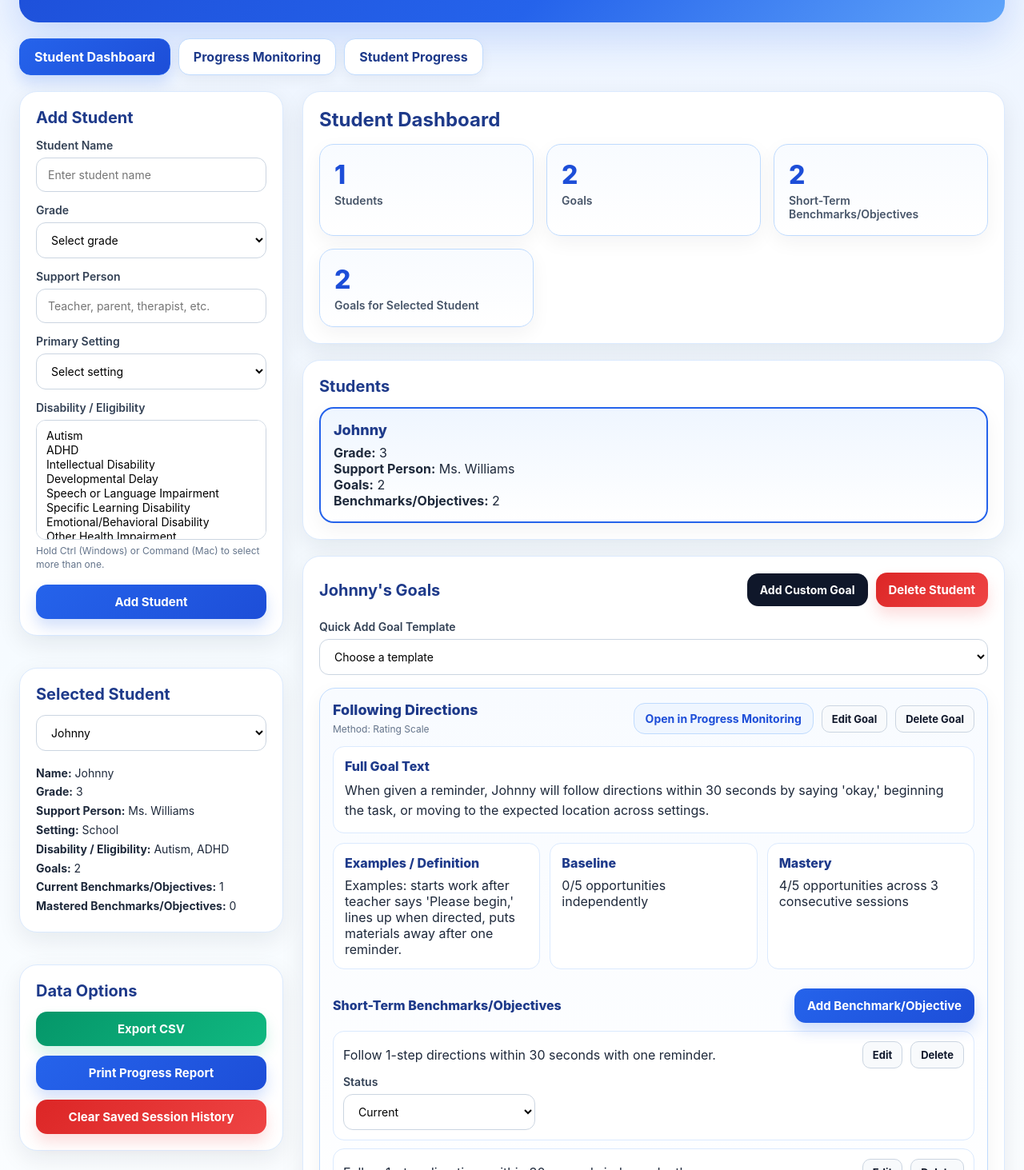
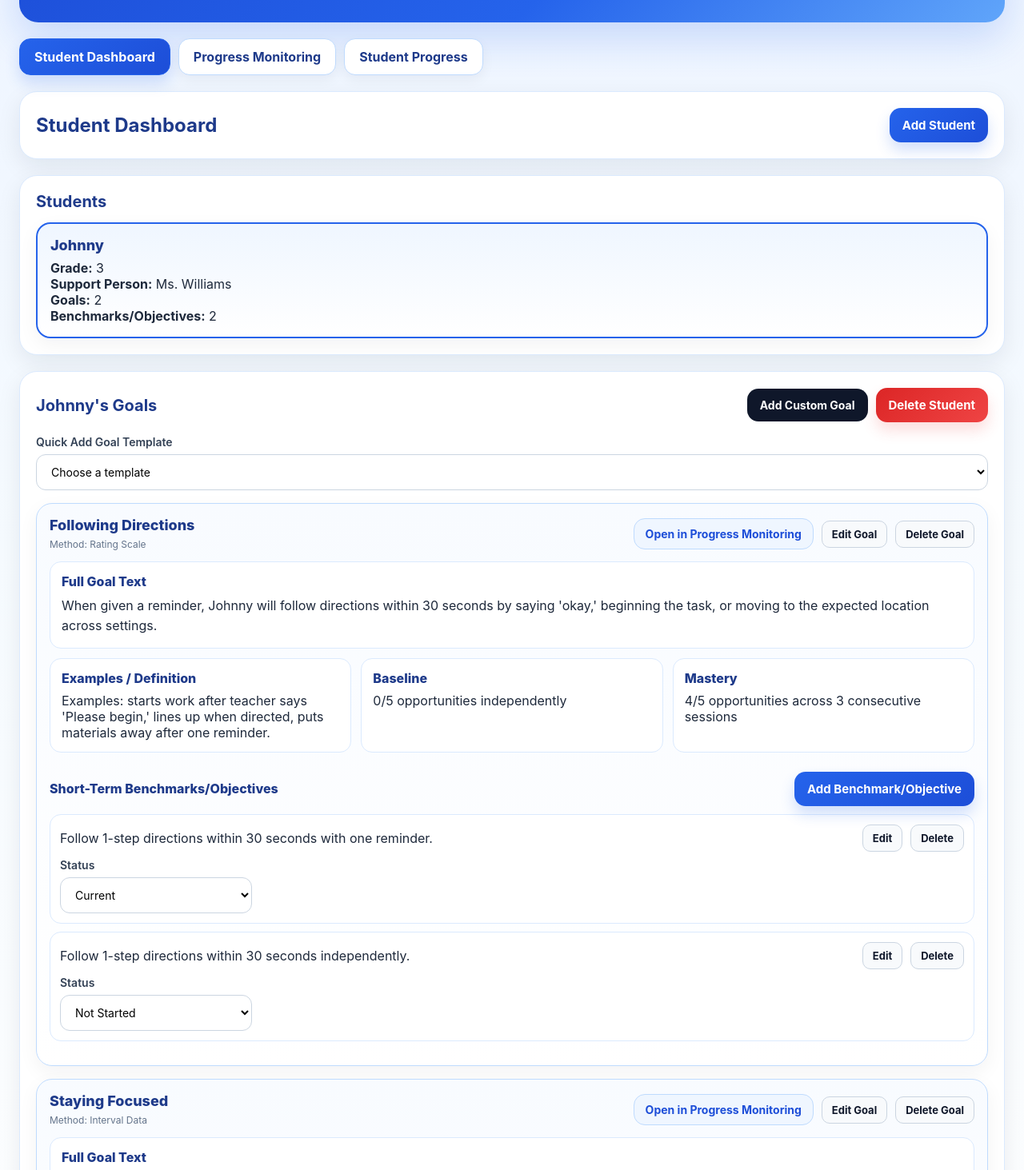
Before and after one commit to jasminevsadler/Ramp-Tracker, a React (Vite) app: page / in a window 1280 px wide. Shown: the part 127-1590 px from the top of the page at 80% size. Built offline with nearby package versions, Linux system fonts and the light colour scheme.

Commit message:
Update App.jsx

```diff
--- a/src/App.jsx
+++ b/src/App.jsx
@@ -493,6 +493,7 @@ export default function App() {
   const [activeTab, setActiveTab] = useState(() =>
     loadFromStorage("ramp_active_tab", "studentDashboard")
   );
+  const [showAddStudentForm, setShowAddStudentForm] = useState(false);
   const [studentForm, setStudentForm] = useState({
     name: "",
     grade: "",
@@ -753,6 +754,7 @@ export default function App() {
     setSelectedStudentId(newStudent.id);
     setSelectedGoalId("");
     setSelectedBenchmarkId("");
+    setShowAddStudentForm(false);
 
     setStudentForm({
       name: "",
@@ -1520,12 +1522,6 @@ export default function App() {
       gridTemplateColumns: "repeat(auto-fit, minmax(220px, 1fr))",
       gap: "16px",
     },
-    compactSummaryGrid: {
-      display: "grid",
-      gridTemplateColumns: "repeat(auto-fit, minmax(160px, 1fr))",
-      gap: "12px",
-      marginBottom: "18px",
-    },
     statCard: {
       background: "linear-gradient(180deg, #f8fbff 0%, #ffffff 100%)",
       border: "1px solid #bfdbfe",
@@ -1682,9 +1678,17 @@ export default function App() {
     }),
   };
 
-  const renderStudentSelectorCard = () => (
+
+
+
+
+
+
+
+
+  const renderStudentSelect = () => (
     <div style={styles.card}>
-      <h2 style={styles.subTitle}>Selected Student</h2>
+      <label style={styles.label}>Select Student</label>
       <select
         value={selectedStudent?.id || ""}
         onChange={(e) => {
@@ -1702,55 +1706,26 @@ export default function App() {
           </option>
         ))}
       </select>
-
-      {selectedStudent && (
-        <div style={{ marginTop: "16px", lineHeight: 1.7, fontSize: "14px" }}>
-          <div><strong>Name:</strong> {selectedStudent.name}</div>
-          <div><strong>Grade:</strong> {selectedStudent.grade || "-"}</div>
-          <div><strong>Support Person:</strong> {selectedStudent.supportPerson || "-"}</div>
-          <div><strong>Setting:</strong> {selectedStudent.setting || "-"}</div>
-          <div>
-            <strong>Disability / Eligibility:</strong>{" "}
-            {selectedStudent.disabilities?.length
-              ? selectedStudent.disabilities.join(", ")
-              : "-"}
-          </div>
-          <div><strong>Goals:</strong> {selectedStudent.goals?.length || 0}</div>
-          <div>
-            <strong>Current Benchmarks/Objectives:</strong> {selectedStudentCurrentCount}
-          </div>
-          <div>
-            <strong>Mastered Benchmarks/Objectives:</strong> {selectedStudentMasteredCount}
-          </div>
-        </div>
-      )}
-    </div>
-  );
-
-  const renderDataOptionsCard = () => (
+    </div>
+  );
+
+  const renderStudentDashboard = () => (
+    <>
       <div style={styles.card}>
-      <h2 style={styles.subTitle}>Data Options</h2>
-      <div style={{ display: "flex", flexDirection: "column", gap: "12px" }}>
-        <button onClick={exportCSV} style={styles.buttonGreen}>
-          Export CSV
+        <div style={{ ...styles.rowGap, justifyContent: "space-between" }}>
+          <h2 style={{ ...styles.cardTitle, marginBottom: 0 }}>Student Dashboard</h2>
+          <button
+            onClick={() => setShowAddStudentForm((prev) => !prev)}
+            style={styles.buttonPrimary}
+          >
+            {showAddStudentForm ? "Hide Add Student" : "Add Student"}
           </button>
-        <button
-          onClick={() => alert("Printable reports coming next!")}
-          style={styles.buttonPrimary}
-        >
-          Print Progress Report
-        </button>
-        <button onClick={clearAllSavedSessions} style={styles.buttonRed}>
-          Clear Saved Session History
-        </button>
-      </div>
-    </div>
-  );
-
-  const renderDashboardSidebar = () => (
-    <div style={styles.sidebar}>
+        </div>
+      </div>
+
+      {showAddStudentForm && (
         <div style={styles.card}>
-        <h2 style={styles.subTitle}>Add Student</h2>
+          <h3 style={styles.subTitle}>Add Student</h3>
           <form onSubmit={addStudent}>
             <div style={{ marginBottom: "14px" }}>
               <label style={styles.label}>Student Name</label>
@@ -1825,54 +1800,14 @@ export default function App() {
                   </option>
                 ))}
               </select>
-            <div style={styles.smallText}>
-              Hold Ctrl (Windows) or Command (Mac) to select more than one.
-            </div>
-          </div>
-
-          <button type="submit" style={{ ...styles.buttonPrimary, width: "100%" }}>
-            Add Student
+            </div>
+
+            <button type="submit" style={styles.buttonPrimary}>
+              Save Student
             </button>
           </form>
         </div>
-
-      {renderStudentSelectorCard()}
-      {renderDataOptionsCard()}
-    </div>
-  );
-
-  const renderStandardSidebar = () => (
-    <div style={styles.sidebar}>
-      {renderStudentSelectorCard()}
-      {renderDataOptionsCard()}
-    </div>
-  );
-
-  const renderStudentDashboard = () => (
-    <>
-      <div style={styles.card}>
-        <h2 style={styles.cardTitle}>Student Dashboard</h2>
-        <div style={styles.summaryGrid}>
-          <div style={styles.statCard}>
-            <div style={styles.statNumber}>{students.length}</div>
-            <div style={styles.statLabel}>Students</div>
-          </div>
-          <div style={styles.statCard}>
-            <div style={styles.statNumber}>{totalGoals}</div>
-            <div style={styles.statLabel}>Goals</div>
-          </div>
-          <div style={styles.statCard}>
-            <div style={styles.statNumber}>{totalBenchmarks}</div>
-            <div style={styles.statLabel}>Short-Term Benchmarks/Objectives</div>
-          </div>
-          <div style={styles.statCard}>
-            <div style={styles.statNumber}>
-              {selectedStudent ? selectedStudent.goals.length : 0}
-            </div>
-            <div style={styles.statLabel}>Goals for Selected Student</div>
-          </div>
-        </div>
-      </div>
+      )}
 
       <div style={styles.card}>
         <h3 style={styles.subTitle}>Students</h3>
@@ -2010,16 +1945,10 @@ export default function App() {
                     >
                       Open in Progress Monitoring
                     </button>
-                    <button
-                      onClick={() => editGoal(goal)}
-                      style={styles.smallButton}
-                    >
+                    <button onClick={() => editGoal(goal)} style={styles.smallButton}>
                       Edit Goal
                     </button>
-                    <button
-                      onClick={() => removeGoal(goal.id)}
-                      style={styles.smallButton}
-                    >
+                    <button onClick={() => removeGoal(goal.id)} style={styles.smallButton}>
                       Delete Goal
                     </button>
                   </div>
@@ -2147,11 +2076,7 @@ export default function App() {
                           <select
                             value={benchmark.status}
                             onChange={(e) =>
-                              updateBenchmarkStatus(
-                                goal.id,
-                                benchmark.id,
-                                e.target.value
-                              )
+                              updateBenchmarkStatus(goal.id, benchmark.id, e.target.value)
                             }
                             style={styles.input}
                           >
@@ -2194,7 +2119,7 @@ export default function App() {
 
     return (
       <>
-        {renderSelectedStudentSummaryBar()}
+        {renderStudentSelect()}
         <div style={styles.card}>
           <div
             style={{
@@ -2796,47 +2721,12 @@ export default function App() {
     );
   };
 
-  const renderSelectedStudentSummaryBar = () => {
-    if (!selectedStudent) return null;
-
-    return (
-      <div style={styles.card}>
-        <div
-          style={{
-            fontSize: "18px",
-            fontWeight: 800,
-            color: "#1e3a8a",
-            marginBottom: "14px",
-          }}
-        >
-          {selectedStudent.name}
-        </div>
-
-        <div style={styles.compactSummaryGrid}>
-          <div style={styles.statCard}>
-            <div style={styles.statNumber}>{selectedStudent.grade || "-"}</div>
-            <div style={styles.statLabel}>Grade</div>
-          </div>
-          <div style={styles.statCard}>
-            <div style={styles.statNumber}>{selectedStudent.goals.length}</div>
-            <div style={styles.statLabel}>Goals</div>
-          </div>
-          <div style={styles.statCard}>
-            <div style={styles.statNumber}>{selectedStudentCurrentCount}</div>
-            <div style={styles.statLabel}>Current</div>
-          </div>
-          <div style={styles.statCard}>
-            <div style={styles.statNumber}>{selectedStudentMasteredCount}</div>
-            <div style={styles.statLabel}>Mastered</div>
-          </div>
-        </div>
-      </div>
-    );
-  };
+
+
 
   const renderStudentProgress = () => (
     <>
-      {renderSelectedStudentSummaryBar()}
+      {renderStudentSelect()}
       <div style={styles.card}>
         <h2 style={styles.cardTitle}>Student Progress</h2>
 
@@ -2844,26 +2734,7 @@ export default function App() {
           <div>No student selected.</div>
         ) : (
           <>
-            <div style={styles.summaryGrid}>
-              <div style={styles.statCard}>
-                <div style={styles.statNumber}>{savedHistory.length}</div>
-                <div style={styles.statLabel}>Saved Entries</div>
-              </div>
-              <div style={styles.statCard}>
-                <div style={styles.statNumber}>{selectedStudent.goals.length}</div>
-                <div style={styles.statLabel}>Goals</div>
-              </div>
-              <div style={styles.statCard}>
-                <div style={styles.statNumber}>{selectedStudentCurrentCount}</div>
-                <div style={styles.statLabel}>Current Benchmarks/Objectives</div>
-              </div>
-              <div style={styles.statCard}>
-                <div style={styles.statNumber}>{selectedStudentMasteredCount}</div>
-                <div style={styles.statLabel}>Mastered Benchmarks/Objectives</div>
-              </div>
-            </div>
-
-            <h3 style={{ ...styles.subTitle, marginTop: "22px" }}>Progress Graphs</h3>
+            <h3 style={{ ...styles.subTitle, marginTop: "4px" }}>Progress Graphs</h3>
             {graphGroups.map((group) => (
               <GraphCard
                 key={group.id}
@@ -2993,20 +2864,12 @@ export default function App() {
           </button>
         </div>
 
-        <div className="ramp-layout" style={styles.layout}>
-          <div className="ramp-sidebar">
-            {activeTab === "studentDashboard"
-              ? renderDashboardSidebar()
-              : renderStandardSidebar()}
-          </div>
-
-          <div className="ramp-content" style={styles.content}>
+        <div style={styles.content}>
           {activeTab === "studentDashboard" && renderStudentDashboard()}
           {activeTab === "progressMonitoring" && renderProgressMonitoring()}
           {activeTab === "studentProgress" && renderStudentProgress()}
         </div>
       </div>
     </div>
-    </div>
-  );
-}
+  );
+}
```
Lines whose indentation alone changed are shown as unchanged.
